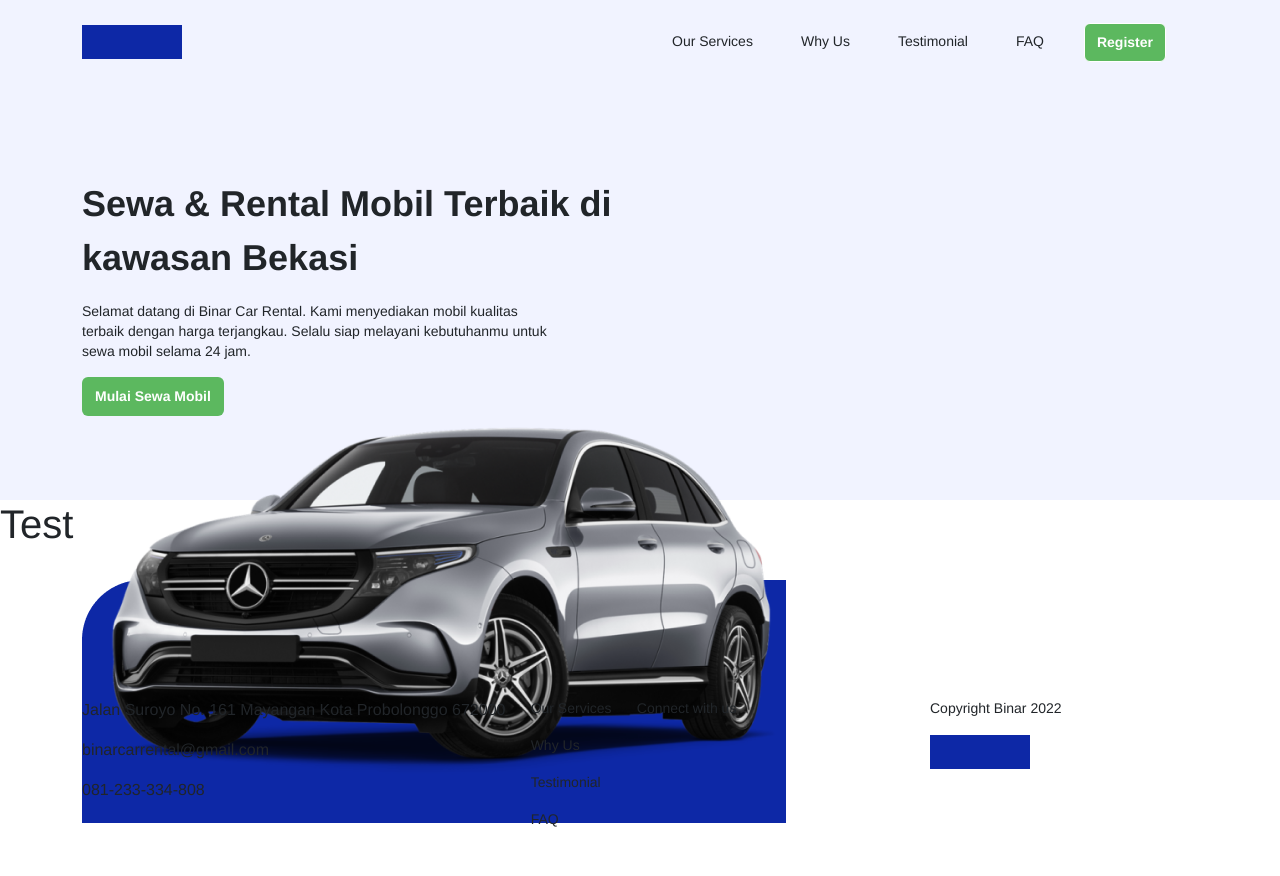
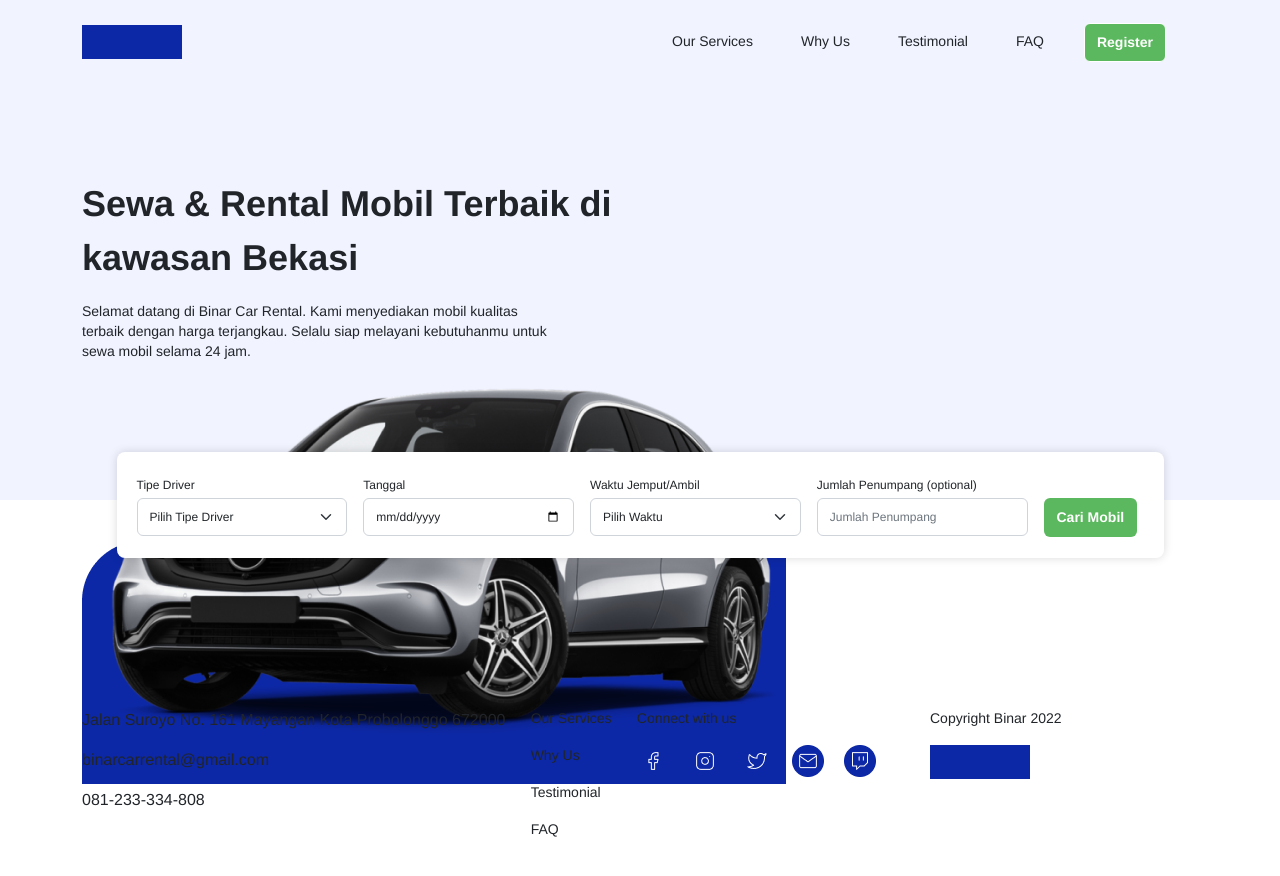
Before and after one commit to beardigumantara/24001118-synrgy7-ber-bcr-ch4, a website: page public/cars.html in a window 1280 px wide. Drawn offline with nearby package versions, Linux system fonts and the light colour scheme.

Commit message:
refactor: add form for filter car

```diff
--- a/public/cars.html
+++ b/public/cars.html
@@ -5,7 +5,8 @@
     <meta http-equiv="X-UA-Compatible" content="IE=edge">
     <meta name="viewport" content="width=device-width, initial-scale=1.0">
     <link href="https://cdn.jsdelivr.net/npm/bootstrap@5.2.0/dist/css/bootstrap.min.css" rel="stylesheet" integrity="sha384-gH2yIJqKdNHPEq0n4Mqa/HGKIhSkIHeL5AyhkYV8i59U5AR6csBvApHHNl/vI1Bx" crossorigin="anonymous">
-    <link rel="stylesheet" href="css/styles.css">
+    <link rel="stylesheet" href="./css/styles.css">
+    <link rel="stylesheet" href="./css/cars.css">
   </head>
   <body>
     <header>
@@ -49,7 +50,6 @@
           <div class="col-lg hero-text">
             <h1>Sewa & Rental Mobil Terbaik di<br>kawasan Bekasi</h1>
             <p>Selamat datang di Binar Car Rental. Kami menyediakan mobil kualitas<br>terbaik dengan harga terjangkau. Selalu siap melayani kebutuhanmu untuk sewa mobil selama 24 jam.</p>
-            <button class="btn" id="btn-green">Mulai Sewa Mobil</button>
           </div>
           <div class="col-lg">
             <img src="images/img_car.png" class="car-image" alt="car image">
@@ -58,7 +58,48 @@
       </div>
     </header>
     <main>
-      <h1>Test</h1>
+      <section class="container filter-car">
+        <form>
+          <div class="row">
+            <div class="col col-margin">
+              <p>Tipe Driver</p>
+              <div class="input-group">
+                <select class="form-select" id="form-style">
+                  <option hidden>Pilih Tipe Driver</option>
+                  <option>Dengan Sopir</option>
+                  <option>Tanpa Sopir (Lepas Kunci)</option>
+                </select>
+              </div>
+            </div>
+            <div class="col">
+              <p>Tanggal</p>
+              <div class="input-group">
+                <input type="date" class="form-control" id="form-style" />
+              </div>
+            </div>
+            <div class="col">
+              <p>Waktu Jemput/Ambil</p>
+              <div class="input-group">
+                <select class="form-select" id="form-style">
+                  <option hidden>Pilih Waktu</option>
+                  <option>08.00</option>
+                  <option>09.00</option>
+                  <option>10.00</option>
+                  <option>11.00</option>
+                  <option>12.00</option>
+                </select>
+              </div>
+            </div>
+            <div class="col">
+              <p>Jumlah Penumpang (optional)</p>
+              <input type="text" class="form-control" id="form-style" placeholder="Jumlah Penumpang" />
+            </div>
+            <div class="col">
+              <button type="button" class="btn" id="btn-green">Cari Mobil</button>
+            </div>
+          </div>
+        </form>
+      </section>
     </main>
     <footer>
       <div class="container-md d-flex justify-content-between footer-container">
@@ -77,11 +118,11 @@
         </div>
         <div class="social-media">
           <p>Connect with us</p>
-          <span><img src="assets/images/icon_facebook.png" alt=""></span>
-          <span><img src="assets/images/icon_instagram.png" alt=""></span>
-          <span><img src="assets/images/icon_twitter.png" alt=""></span>
-          <span><img src="assets/images/icon_mail.png" alt=""></span>
-          <span><img src="assets/images/icon_twitch.png" alt=""></span>
+          <span><img src="./images/icon_facebook.png" alt=""></span>
+          <span><img src="./images/icon_instagram.png" alt=""></span>
+          <span><img src="./images/icon_twitter.png" alt=""></span>
+          <span><img src="./images/icon_mail.png" alt=""></span>
+          <span><img src="./images/icon_twitch.png" alt=""></span>
         </div>
         <div class="copyright">
           <p>Copyright Binar 2022</p>
--- /dev/null
+++ b/public/css/cars.css
@@ -0,0 +1,47 @@
+.filter-car {
+  width: 1047px;
+  height: 106px;
+  box-shadow: 0px 0px 10px rgba(0, 0, 0, 0.15);
+  border-radius: 8px;
+  background: #FFFFFF;
+  position: relative;
+  margin-top: -3em;
+  z-index: 10;
+}
+
+.col p {
+  margin-top: 24px;
+  margin-bottom: 4px;
+  font-size: 12px;
+}
+
+#form-style {
+  width: 210.75px;
+  height: 38px;
+  font-size: 12px;
+}
+
+#form-style option {
+  height: 38px;
+  line-height: 38px;
+}
+
+#btn-green {
+  background-color: #5CB85F;
+  color: #FFFFFF;
+  font-size: 14px;
+  font-weight: 700;
+  padding: 8px 12px;
+}
+
+.col button {
+  margin-top: 46px;
+}
+
+.col-margin {
+  margin-left: 12px;
+}
+
+.col {
+  padding: 0 8px 0;
+}
```
Also changed, not shown: public/index.html (+25 -25 lines).
